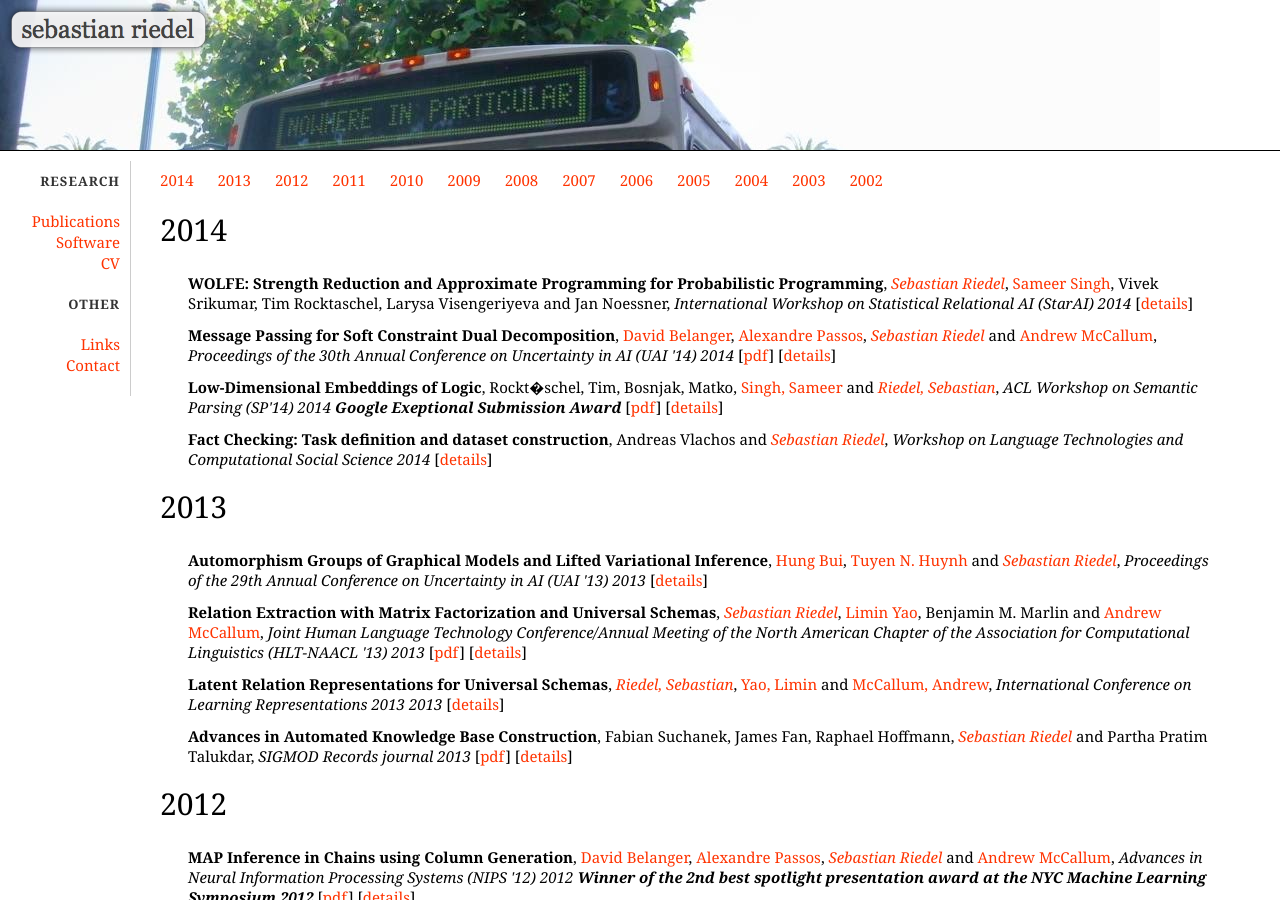
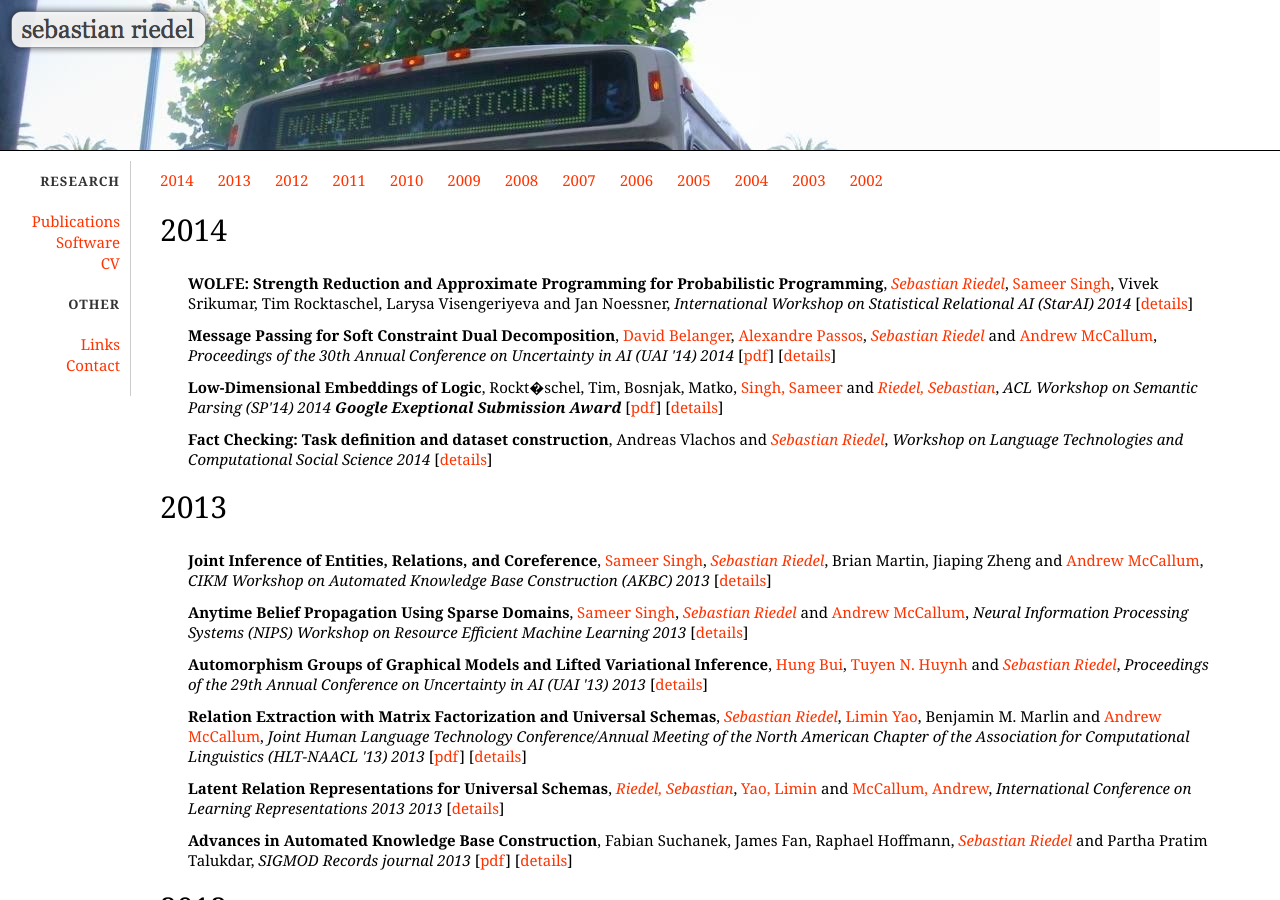
Before and after one commit to riedelcastro/riedelcastro.github.com, a Jekyll site: the page built from publications/all.html, in a window 1280 px wide and 900 px high. Built offline with Jekyll 4.4.1, drawn with Linux system fonts in a browser that asks for light colours.

Commit message:
update publications

```diff
--- a/publications/all.html
+++ b/publications/all.html
@@ -63,6 +63,20 @@ title: Publications
 
 <ul class="itemlist">
 
+<li class="pubitem">
+<span class="title">Joint Inference of Entities, Relations, and Coreference</span>,
+<span class="author"><a href="http://people.cs.umass.edu/~sameer/">Sameer Singh</a>, <a href="http://riedelcastro.github.com/"><i>Sebastian Riedel</i></a>, Brian Martin, Jiaping Zheng and <a href="http://people.cs.umass.edu/~mccallum/">Andrew McCallum</a></span>,
+<span class="booktitle">CIKM Workshop on Automated Knowledge Base Construction (AKBC)</span>
+<span class="year">2013</span>
+[<a href="details/jnt:akbc13.html">details</a>]
+</li>
+<li class="pubitem">
+<span class="title">Anytime Belief Propagation Using Sparse Domains</span>,
+<span class="author"><a href="http://people.cs.umass.edu/~sameer/">Sameer Singh</a>, <a href="http://riedelcastro.github.com/"><i>Sebastian Riedel</i></a> and <a href="http://people.cs.umass.edu/~mccallum/">Andrew McCallum</a></span>,
+<span class="booktitle">Neural Information Processing Systems (NIPS) Workshop on Resource Efficient Machine Learning</span>
+<span class="year">2013</span>
+[<a href="details/sparse:reseff13.html">details</a>]
+</li>
 <li class="pubitem">
 <span class="title">Automorphism Groups of Graphical Models and Lifted Variational Inference</span>,
 <span class="author"><a href="http://www.ai.sri.com/~bui/">Hung Bui</a>, <a href="http://www.ai.sri.com/~huynh/">Tuyen N. Huynh</a> and <a href="http://riedelcastro.github.com/"><i>Sebastian Riedel</i></a></span>,
--- a/publications/details/belanger14message.html
+++ b/publications/details/belanger14message.html
@@ -12,6 +12,7 @@ title: Publications
 @inproceedings{belanger14message,
     author={David Belanger and Alexandre Passos and Sebastian Riedel and Andrew McCallum},
     title={Message Passing for Soft Constraint Dual Decomposition},
+    bdsk-url-1={/publications/papers/boxDD_uai.pdf},
     booktitle={Proceedings of the 30th Annual Conference on Uncertainty in AI (UAI '14)},
     year={2014},
 }
--- a/publications/details/rocktaschel14low.html
+++ b/publications/details/rocktaschel14low.html
@@ -13,6 +13,7 @@ title: Publications
 @inproceedings{rocktaschel14low,
     author={Rockt�schel, Tim and Bosnjak, Matko and Singh, Sameer and Riedel, Sebastian},
     title={Low-Dimensional Embeddings of Logic},
+    bdsk-url-1={http://sp14.ws/pub/rbsr-sp14-2014.pdf},
     booktitle={ACL Workshop on Semantic Parsing (SP'14)},
     year={2014},
     webnote={Google Exeptional Submission Award},
```
Also changed, not shown: publications/details/jnt:akbc13.html (added, +17 -0 lines), publications/details/sparse:reseff13.html (added, +17 -0 lines).
